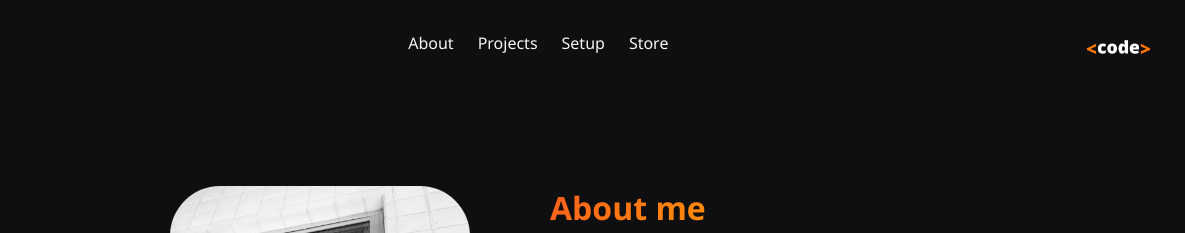
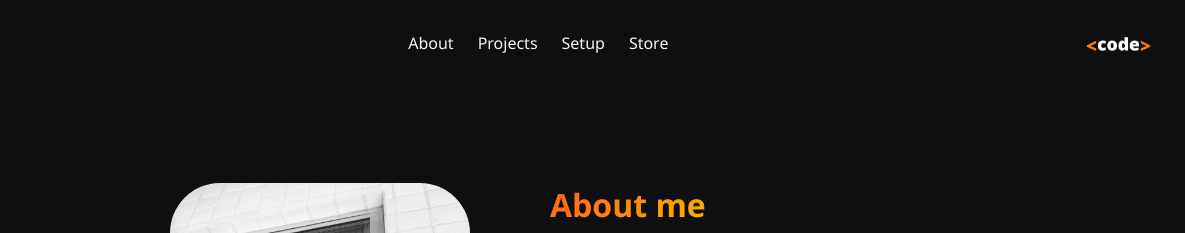
Before and after one commit to IgorBifano/my-site, a website: page about.html in a window 1280 px wide. Shown: the top 233 px of the page, 95-1280 px from the left. Drawn offline with Linux system fonts and the light colour scheme.

Commit message:
Node Initial

```diff
--- /dev/null
+++ b/package.json
@@ -0,0 +1,5 @@
+{
+  "devDependencies": {
+    "hint": "^7.1.3"
+  }
+}
--- a/style-about.css
+++ b/style-about.css
@@ -41,7 +41,7 @@ button {
 }
 
 #code-button {
-    margin-top: 0.8em;
+    margin-top: 0.6em;
     margin-right: 1em;
 }
 
@@ -67,8 +67,7 @@ main {
 }
 
 .about-me h1 {
-    background-image: linear-gradient(135deg, rgb(255, 94, 30) 0%, rgb(255, 165, 0) 70%, rgb(255, 255, 0) 100%);
-    background-clip: text;
+    background-image: linear-gradient(135deg, rgb(255, 94, 30) 0%, rgb(255, 165, 0) 40%, rgb(255, 255, 0) 100%);
     -webkit-background-clip: text;
     -webkit-text-fill-color: transparent;
     font-style: bold;
--- a/style-index.css
+++ b/style-index.css
@@ -41,7 +41,7 @@ button {
 }
 
 #code-button {
-    margin-top: 0.8em;
+    margin-top: 0.6em;
     margin-right: 1em;
 }
 
--- a/style-projects.css
+++ b/style-projects.css
@@ -41,7 +41,7 @@ button {
 }
 
 #code-button {
-    margin-top: 0.8em;
+    margin-top: 0.6em;
     margin-right: 1em;
 }
 
--- a/style-setup.css
+++ b/style-setup.css
@@ -41,7 +41,7 @@ button {
 }
 
 #code-button {
-    margin-top: 0.8em;
+    margin-top: 0.6em;
     margin-right: 1em;
 }
 
--- a/style-store.css
+++ b/style-store.css
@@ -41,7 +41,7 @@ button {
 }
 
 #code-button {
-    margin-top: 0.8em;
+    margin-top: 0.6em;
     margin-right: 1em;
 }
 
```
Also changed, not shown: index.html (+1 -1 lines), 2 other files.
